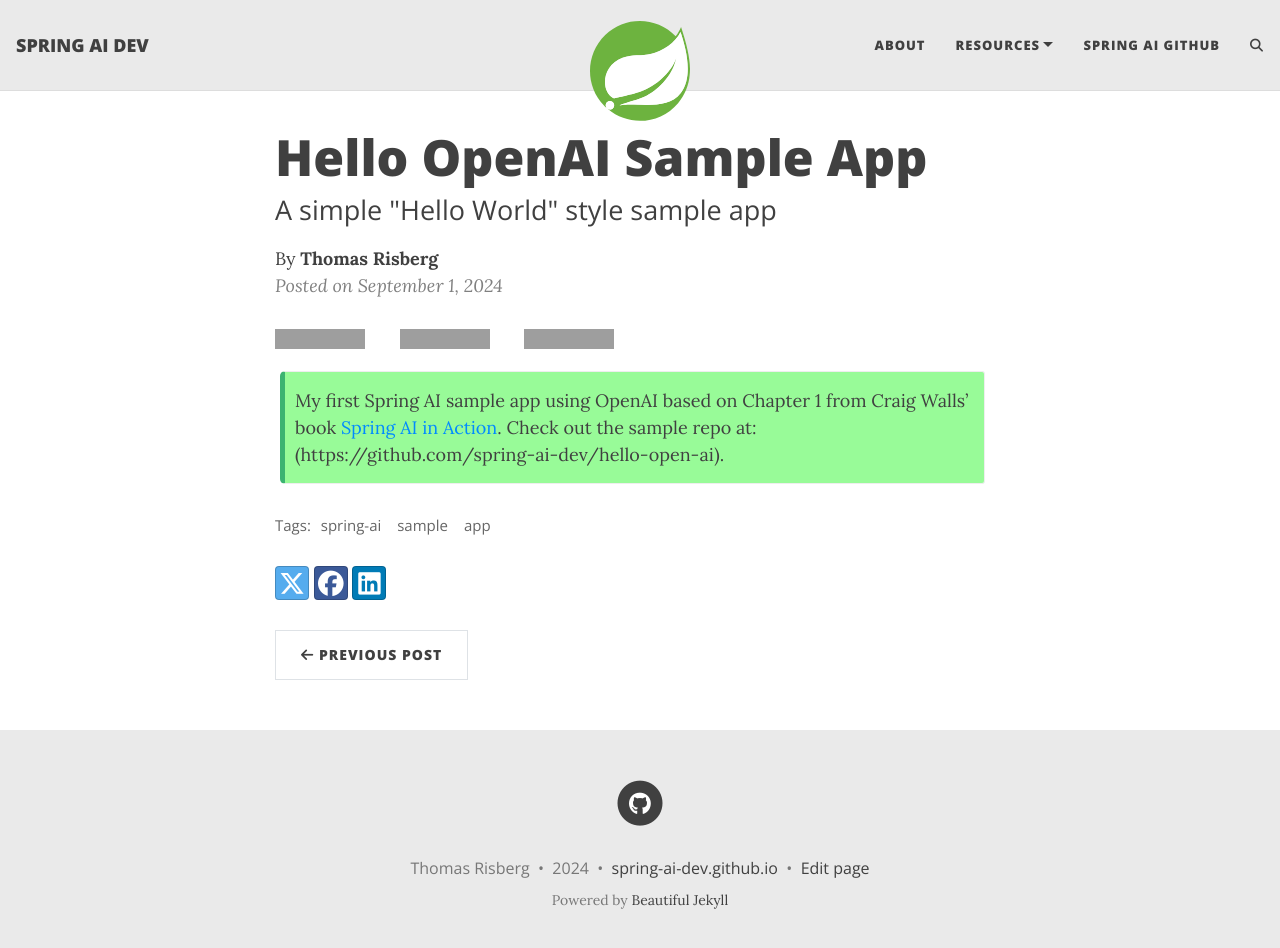
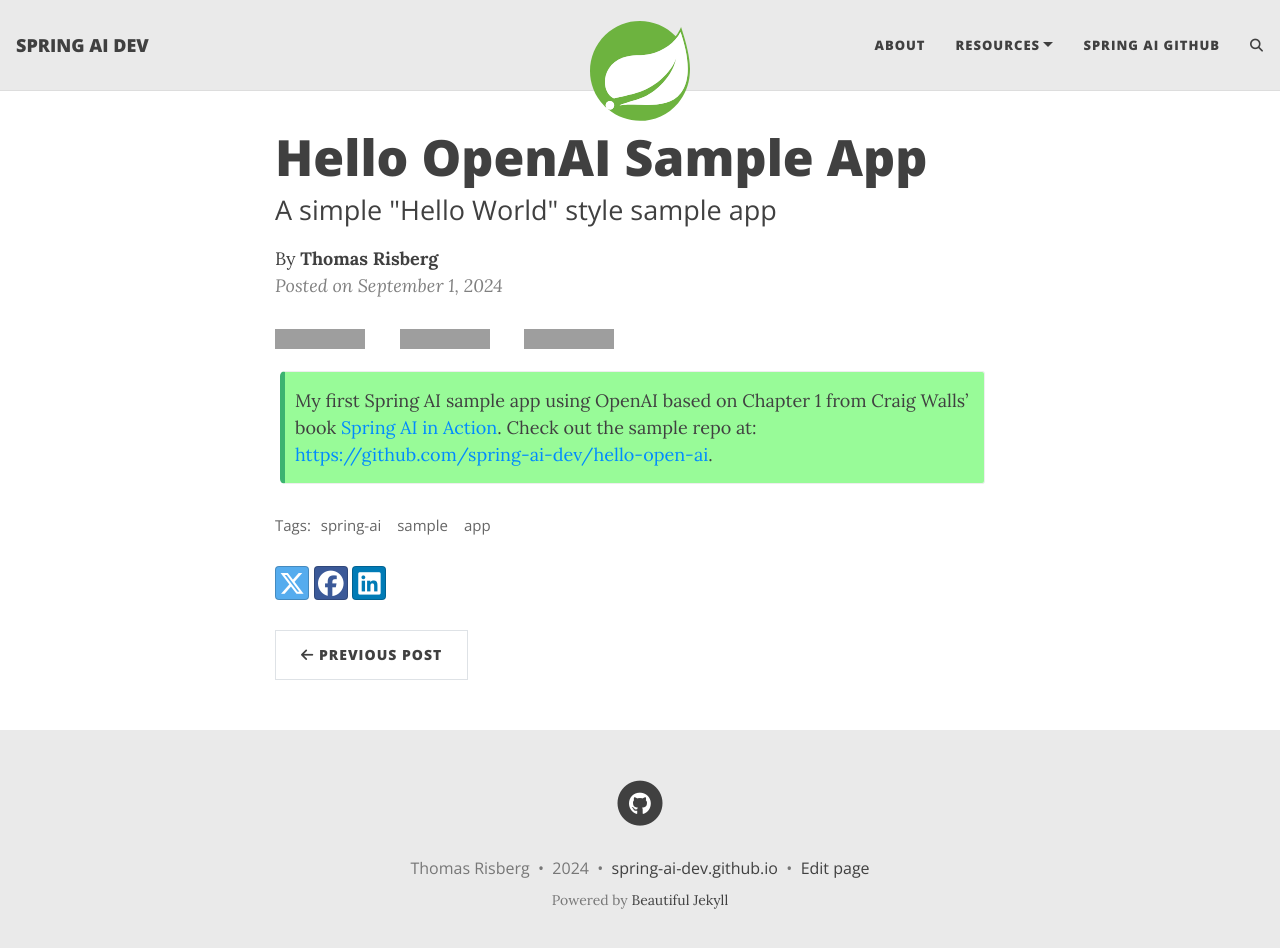
Before and after one commit to spring-ai-dev/spring-ai-dev.github.io, a Jekyll site: the page built from _posts/2024-09-01-hello-open-ai-sample.md, in a window 1280 px wide and 961 px high. Shown: the top 948 px of the window. Built offline with Jekyll 4.4.1, drawn with Linux system fonts in a browser that asks for light colours; comment, search, counter and statistics services are not loaded; part of the change alters nothing that is shown; grey boxes are pictures that could not be loaded.

```diff
--- a/_posts/2024-09-01-hello-open-ai-sample.md
+++ b/_posts/2024-09-01-hello-open-ai-sample.md
@@ -11,4 +11,4 @@ author: Thomas Risberg
 ---
 
 {: .box-success}
-My first Spring AI sample app using OpenAI based on Chapter 1 from Craig Walls' book [Spring AI in Action](https://www.manning.com/books/spring-ai-in-action). Check out the sample repo at: (https://github.com/spring-ai-dev/hello-open-ai).
+My first Spring AI sample app using OpenAI based on Chapter 1 from Craig Walls' book [Spring AI in Action](https://www.manning.com/books/spring-ai-in-action). Check out the sample repo at: [https://github.com/spring-ai-dev/hello-open-ai](https://github.com/spring-ai-dev/hello-open-ai).
```
